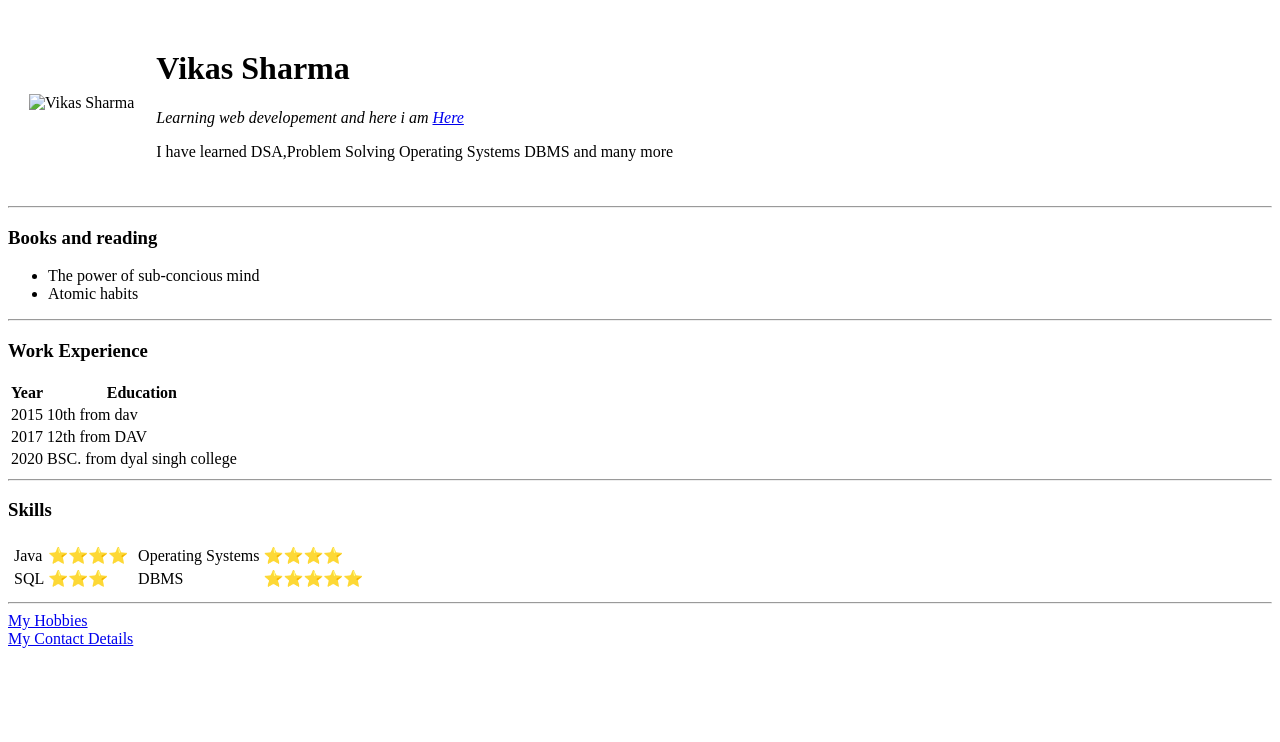
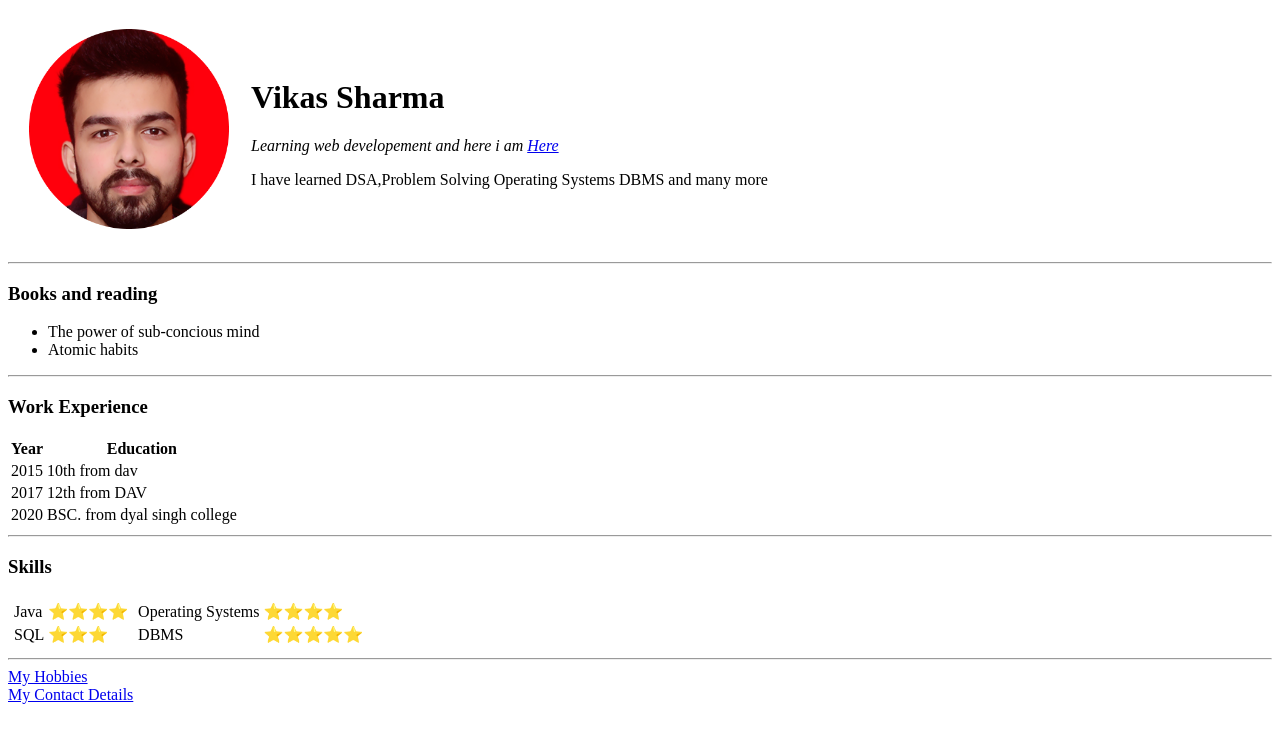
Before and after one commit to vikasairsharma7071/cv, a plain HTML site: page index.html in a window 1280 px wide. Drawn offline with Linux system fonts and the light colour scheme; the site is published under a folder, as on GitHub Pages, so addresses that start at the root find nothing.

Commit message:
changed the location of image

```diff
--- a/index.html
+++ b/index.html
@@ -9,7 +9,7 @@
 <body>
     <table cellspacing = "20">
         <tr>
-            <td><img src="/images/4-modified.png" alt="Vikas Sharma" width="200" height="200"></td>
+            <td><img src="images/4-modified.png" alt="Vikas Sharma" width="200" height="200"></td>
             <td><h1><strong>Vikas Sharma</strong></h1>
                 <p><em>Learning web developement and here i am <a href="https://www.linkedin.com/in/vsvikas70/">Here</a></em></p>
                 <p>I have learned DSA,Problem Solving Operating Systems DBMS and many more</p></td>
```
